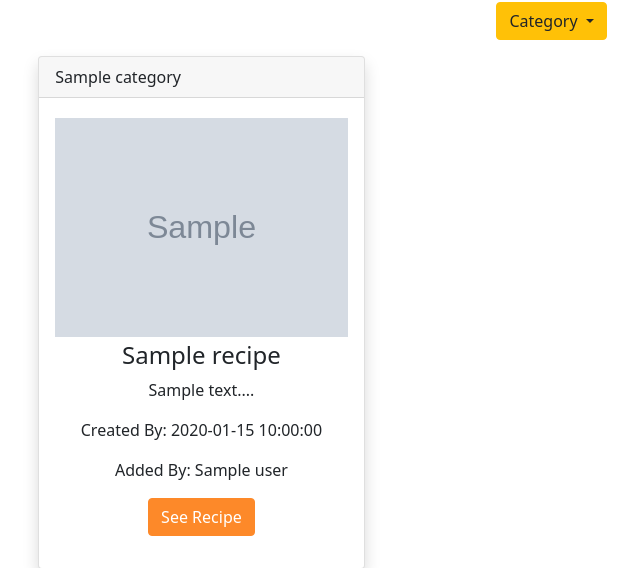
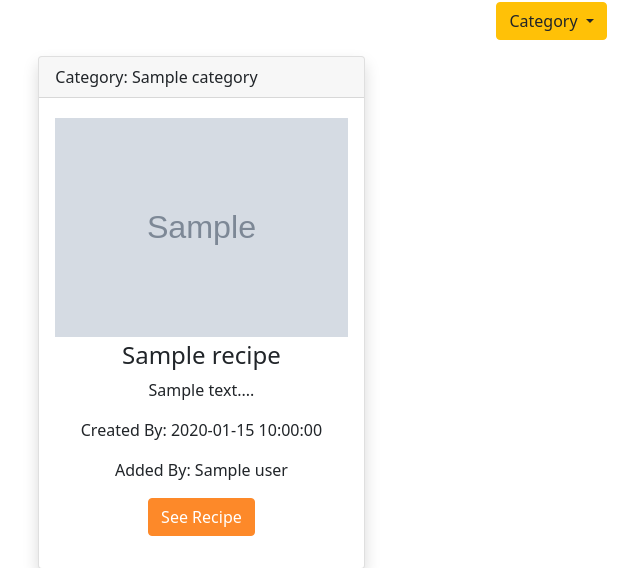
Before and after one commit to WinterMaiya/nomnom_book, a Python web app: template templates/cookbook.html in a window 1280 px wide. Shown: the part 216-784 px from the top of the page, without its empty margins (203-843 px from the left). Run offline with Jinja, Linux system fonts and the light colour scheme; the template is opened without the code that fills it: most values are stand-ins (such as "Sample title", 1, 10 or a date in 2020); grey boxes marked "Sample" are stand-in pictures.

Commit message:
Fixed Bug

```diff
--- a/templates/cookbook.html
+++ b/templates/cookbook.html
@@ -120,7 +120,7 @@ block content %}
 				<!-- visually-hidden -->
 				<div class="shadow card h-100 my-2">
 					<div class="card-header text-start text-break">
-						{{recipe.category | capitalize}}
+						Category: {{recipe.category | capitalize}}
 					</div>
 					<div class="card-body text-center">
 						<img
```
